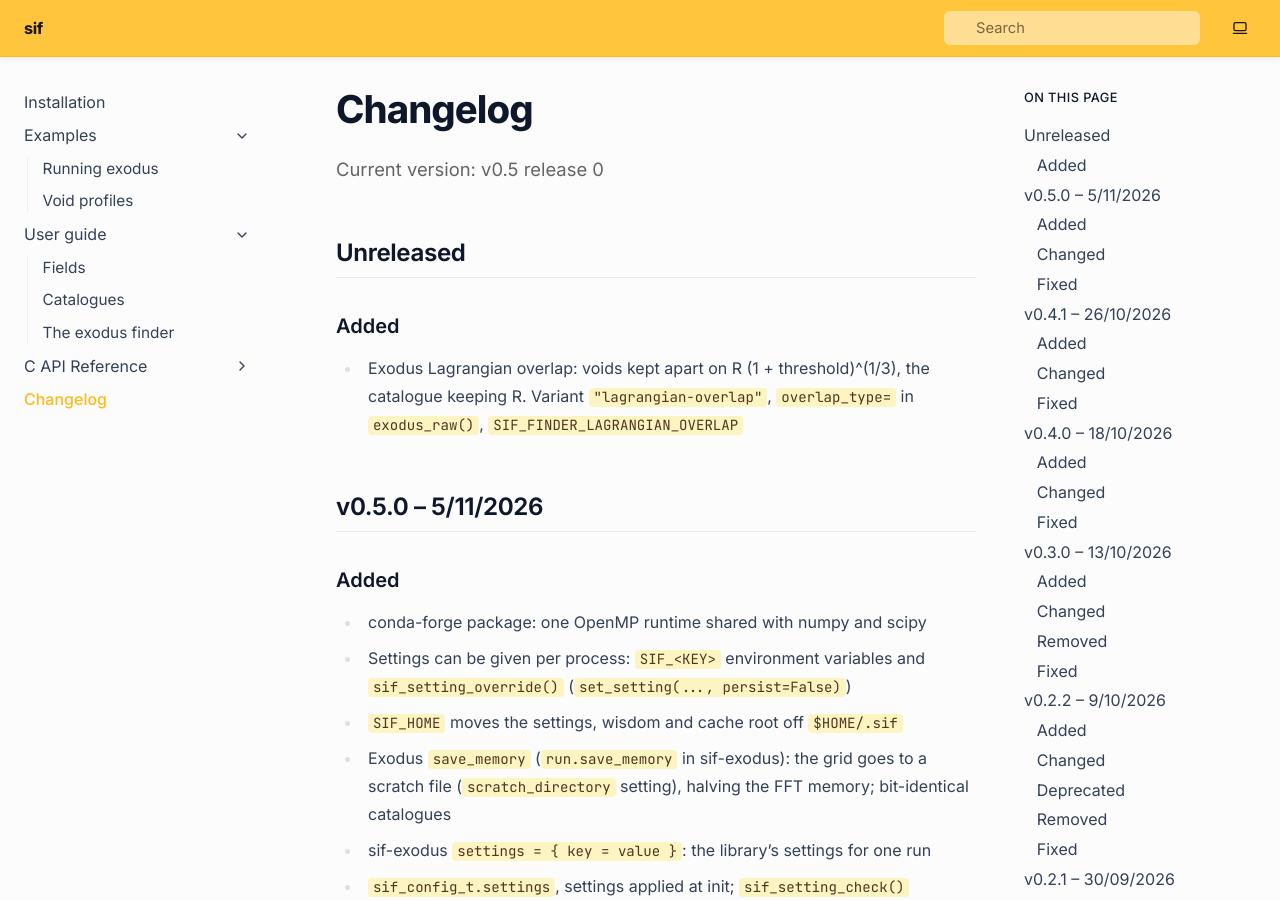
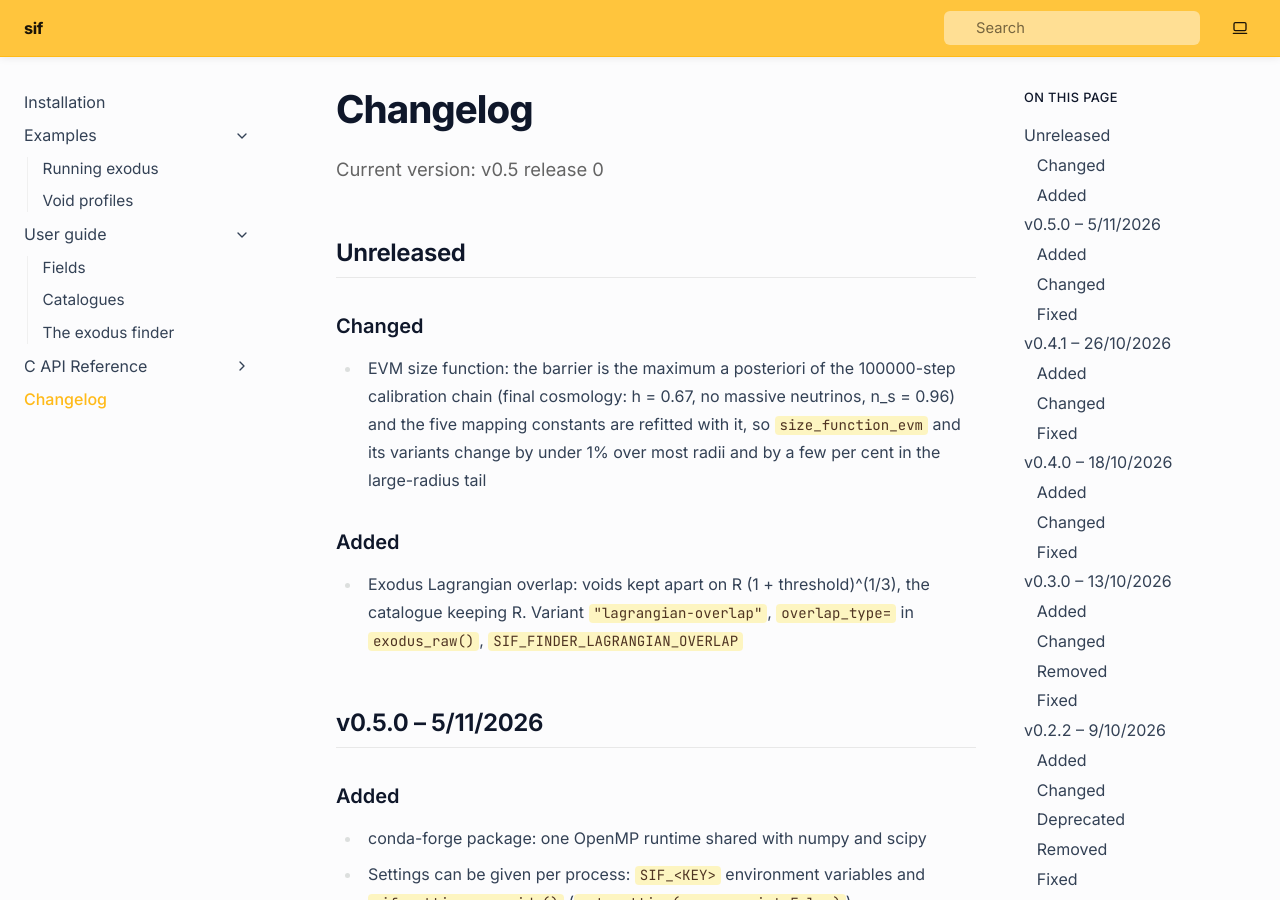
Before and after one commit to lucapalmi/sif, a Sphinx documentation site: the page built from docs/changelog.md, in a window 1280 px wide and 900 px high. Built offline with Sphinx 7.4.7, drawn with Linux system fonts in a browser that asks for light colours; pages that are not in the unit, such as notebooks, are missing from menus.

Commit message:
updated evm model fit

```diff
--- a/docs/changelog.md
+++ b/docs/changelog.md
@@ -4,6 +4,14 @@
 
 
 ## Unreleased
+
+### Changed
+
+- EVM size function: the barrier is the maximum a posteriori of the 100000-step
+  calibration chain (final cosmology: h = 0.67, no massive neutrinos, n_s =
+  0.96) and the five mapping constants are refitted with it, so
+  `size_function_evm` and its variants change by under 1% over most radii and
+  by a few per cent in the large-radius tail
 
 ### Added
 
```
Also changed, not shown: 2 other files.
